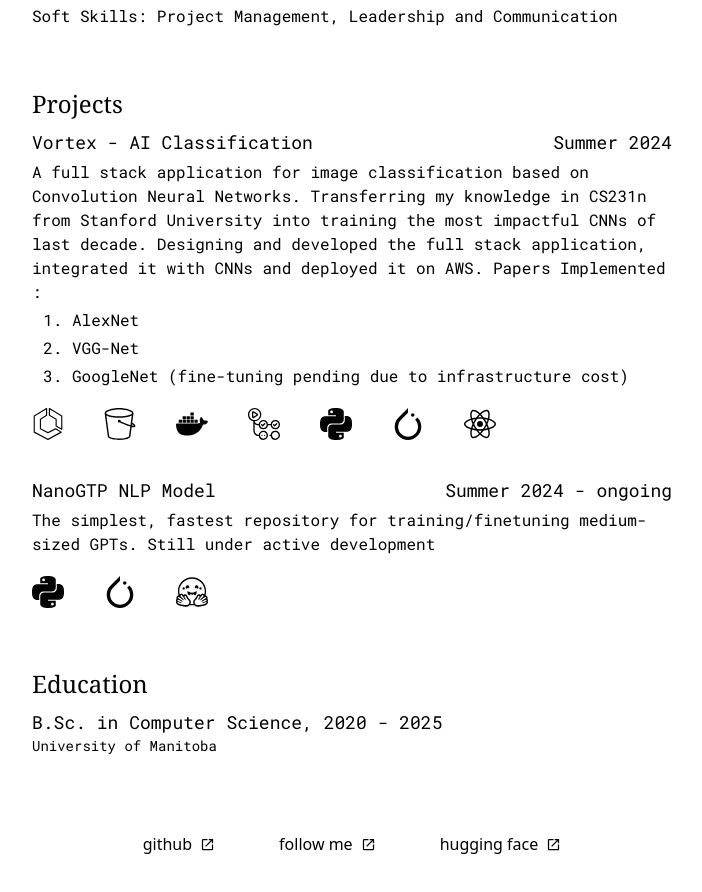
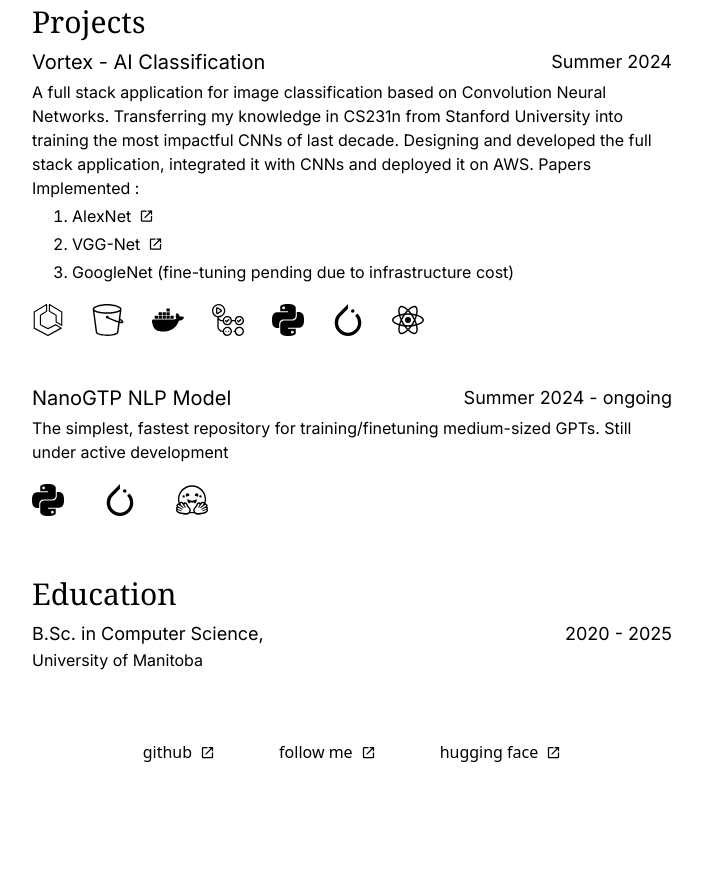
Before and after one commit to sakshambedi/websiteV2, a Next.js app: page / in a window 1280 px wide. Shown: the part 668-1560 px from the top of the page, without its empty margins (288-990 px from the left). After the commit the page ends 1528 px from the top, so only its background shows below. Built offline with nearby package versions, Linux system fonts and the light colour scheme.

Commit message:
updated font and fined some styling; change font on the code for the blog

```diff
--- a/app/[slug]/page.tsx
+++ b/app/[slug]/page.tsx
@@ -15,11 +15,13 @@ export default async function BlogPostPage({ params }: { params: { slug: string
     }
 
     return (
-        <div className='min-w-full flex justify-center prose dark:prose-invert prose-p:font-mono prose-li:font-mono prose-p:text-base prose-h2:font-serif prose-h2:text-2xl prose-h3:text-xl prose-h3:font-serif prose-h1:text-3xl  prose-a:text-sm prose-h1:font-normal prose-h2:font-normal prose-h3:font-normal dark:prose-a:text-blue-300 prose-a:text-blue-600  prose-ol:m-0 prose-li:m-0.5 prose-img:mx-auto prose-img:w-full prose-img:max-w-xl phone:prose-img:max-w-full phone:prose-h1:text-lg phone:prose-ol:text-sm phone:text-sm phone:prose-p:text-sm phone:prose-h3:mt-3 phone:prose-h3:text-lg phone:prose-h2:mt-3'>
-            <article className="w-6/12 phone:w-9/12 md:w-3/4 flex flex-col flex-nowrap  phone:prose-figure:w-full ">
-                <h1 className="flex font-serif justify-center text-3xl mb-0 pt-14 pb-3 phone:text-lg phone:pt-6 phone:pb-2">{blogPost.title}</h1>
-                <p className='font-mono text-base my-0'>Published Date: {blogPost.date?.toLocaleDateString()}</p>
+        <div className='pt-[4.5rem] pb-[4rem]  phone:pt-10 min-w-full flex justify-center prose dark:prose-invert prose-p:font-mono prose-li:font-mono prose-p:text-base prose-h2:font-serif prose-h2:text-2xl prose-h3:text-xl prose-h3:font-serif prose-h1:text-3xl  prose-a:text-sm prose-h1:font-normal prose-h2:font-normal prose-h3:font-normal dark:prose-a:text-blue-300 prose-a:text-blue-600  prose-ol:m-0 prose-li:m-0.5 prose-img:mx-auto prose-img:w-full prose-img:max-w-xl phone:prose-img:max-w-full phone:prose-h1:text-lg phone:prose-ol:text-sm phone:text-sm phone:prose-p:text-sm phone:prose-h3:mt-3 phone:prose-h3:text-lg phone:prose-h2:mt-3'>
+            <article className="w-6/12  phone:w-9/12 md:w-3/4 flex flex-col flex-nowrap  phone:prose-figure:w-full ">
+                <h1 className="flex font-serif justify-center text-4xl mb-0 pt-14 pb-3 phone:text-lg phone:pt-6 phone:pb-2">{blogPost.title}</h1>
+                <p className='flex font-mono text-base justify-center my-0'>Published Date: {blogPost.date?.toLocaleDateString()}</p>
                 <div className="w-full pt-10 phone:pt-5" dangerouslySetInnerHTML={{ __html: blogPost.contentHtml }} />
+
+                <p className="flex justify-center w-full sans-mono pb-10 phone:pb-5"><a href='https://www.linkedin.com/in/sakshambedi/'>© Saksham Bedi</a></p>
             </article>
         </div>
     );
--- a/app/layout.tsx
+++ b/app/layout.tsx
@@ -1,6 +1,6 @@
 
 import type { Metadata } from "next";
-import { Roboto_Mono } from "next/font/google";
+import { Inter } from "next/font/google";
 import "./globals.css";
 import React from "react";
 import { cn } from "@/lib/utils"
@@ -11,8 +11,9 @@ import { SpeedInsights } from "@vercel/speed-insights/next"
 import HeadResume from "@/config/head";
 
 
-const robotoMono = Roboto_Mono({
+const robotoMono = Inter({
   subsets: ['latin'],
+  weight: ['400', '700'],
   variable: '--font-roboto-mono',
 });
 
--- a/app/page.tsx
+++ b/app/page.tsx
@@ -16,15 +16,14 @@ export default async function Home() {
       <NavBar />
 
       <section className="w-1/2 min-h-screen flex flex-col  items-center self-center mx-auto phone:w-10/12 md:w-3/4 phone:mx-0 ">
-        <Tabs defaultValue="home" className="w-full py-10 phone:py-5 align-middle ">
-          <TabsList className="w-full space-x-10 align-middle font-mono font-normal focus:shadow-none shadow-none outline-none phone:space-x-5 md:space-x-7">
+        <Tabs defaultValue="home" className="w-full py-8 phone:py-5 align-middle ">
+          <TabsList className="w-full space-x-10 pb-4 align-middle font-mono font-normal focus:shadow-none shadow-none outline-none phone:space-x-5 md:space-x-7">
             <TabsTrigger value="home" className="text-lg phone:text-base" style={{ boxShadow: 'none', outline: 'none' }} >home</TabsTrigger>
             <TabsTrigger value="blog" className="text-lg phone:text-base" style={{ boxShadow: 'none', outline: 'none' }}>blog</TabsTrigger>
             <TabsTrigger value="work" className="text-lg phone:text-base" style={{ boxShadow: 'none', outline: 'none' }}>work</TabsTrigger>
           </TabsList>
           <TabsContent value="home" className="flex flex-col items-center">
             <HomeContent />
-            {/* home */}
           </TabsContent>
           <TabsContent value="blog" className="flex flex-col items-center">
             <BlogTable allData={allData} />
--- a/components/BlogTable.tsx
+++ b/components/BlogTable.tsx
@@ -31,15 +31,15 @@ export default function BlogTable({ allData }: { allData: AllPostDataTableInterf
                 <TableBody>
                     {allData.map(({ slug, date, title, category }: BlogPostTableInterface) => (
                         <TableRow key={slug} className="cursor-pointer">
-                            <TableCell className="text-base text-left text-gray-900 dark:text-gray-100 w-24 pl-0 phone:text-sm phone:px-0 phone:w-9 md:w-13 md:p-0">
+                            <TableCell className="text-base text-left text-gray-900 dark:text-gray-100 w-18 pr-0 pl-0 phone:text-sm phone:px-0 phone:w-9 md:w-13 md:p-0">
                                 {`${new Date(date).toLocaleDateString(undefined, { month: 'short' }).toLowerCase()} '${new Date(date).getFullYear().toString().slice(-2)}`}
                             </TableCell>
-                            <TableCell className="text-base text-left text-gray-900 dark:text-gray-100 phone:text-sm phone:px-1 phone:py-1 md:px-2 md:py-1.5">
+                            <TableCell className="text-base text-left px-1 text-gray-900 dark:text-gray-100 phone:text-sm phone:px-1 phone:py-1 md:px-2 md:py-1.5">
                                 <Link href={`/${slug}/`} className="hover:underline">
                                     {title}
                                 </Link>
                             </TableCell>
-                            <TableCell className="text-base text-right text-gray-900 dark:text-gray-100 pr-0 phone:text-sm phone:px-0 phone:py-1 phone:w-4">
+                            <TableCell className="text-base text-right text-gray-900 dark:text-gray-100 px-0 w-16 phone:text-sm phone:px-0 phone:py-1 phone:w-4">
                                 {category}
                             </TableCell>
                         </TableRow>
--- a/components/HomeContent.tsx
+++ b/components/HomeContent.tsx
@@ -1,16 +1,17 @@
+
 import Image from 'next/image'
 import React from 'react';
 
 
 export default function HomeContent() {
     return (
-        <div className="item-center w-full ">
-            <p className="text-base font-mono phone:text-sm ">Hi!👋🏼</p>
+        <div className="item-center w-full pt-2">
+            <p className="text-base font-mono mt-2 phone:mt-1 phone:text-sm ">Hi!👋🏼</p>
             <p className="text-base font-mono  pt-4 phone:text-sm phone:pt-4">My name is Saksham Bedi. I am a 5th year student at the University of Manitoba. I am a specializing in AI and Deep Learning with Economics Minor. I currently work at Daemon Defense Systems as a Technical Analyst.  In my free time, I like to learn new skills and explore new restaurants, read, play squash and table tennis, workout. Currently learning film photography.</p>
 
 
             <div className="pt-10">
-                <h1 className="font-serif text-2xl pt-5 md:pt-2 md:text-2xl phone:pt-3 phone:text-xl">Skills</h1>
+                <h1 className="font-serif text-3xl pt-5 md:pt-2 md:text-2xl phone:pt-3 phone:text-xl">Skills</h1>
                 <span className="font-mono text-base  phone:text-sm">
                     <p className=" pt-1 md:pt-1.5 phone:pt-1.5">Languages: Python, Java, SQL, JavaScript, Swift, Bash, C/C++, CQL, TypeScript</p>
                     <p className="pt-1 md:pt-1.5 phone:pt-1.5">Frameworks: Pytorch, Tensorflow, React, Next.js, Tailwind CSS, SwiftUI</p>
@@ -20,11 +21,11 @@ export default function HomeContent() {
             </div>
 
             <div className="pt-10">
-                <h2 className="font-serif text-2xl pt-5 md:pt-2 md:text-xl phone:pt-3 phone:text-xl">Projects</h2>
+                <h2 className="font-serif text-3xl pt-5 md:pt-2 md:text-xl phone:pt-3 phone:text-xl">Projects</h2>
 
                 <div className="project-info">
-                    <div className="flex flex-row justify-between  font-mono text-lg  font-base  pt-2  space-x-5 phone:space-x-3 phone:pt-1.5 md:pt-2 md:space-x-3">
-                        <h3 className='text-lg  phone:text-base md:text-basetext-left'>Vortex - AI Classification</h3>
+                    <div className="flex flex-row justify-between  font-mono   pt-2  space-x-5 phone:space-x-3 phone:pt-1.5 md:pt-2 md:space-x-3">
+                        <h3 className='text-xl phone:text-lg md:text-lg text-left'>Vortex - AI Classification</h3>
                         <p className='text-lg phone:text-base md:text-base  text-right'>Summer 2024</p>
                     </div>
                     <p className=" font-mono text-base phone:text-sm pt-1 md:pt-1 phone:pt-1.5 ">A full stack application for image classification based on Convolution Neural Networks. Transferring my knowledge in CS231n from Stanford University into training the most impactful CNNs of last decade. Designing and developed the full stack application, integrated it with CNNs and deployed it on AWS.
@@ -33,10 +34,16 @@ export default function HomeContent() {
 
                     <ul className="font-mono text-base phone:text-sm pt-1 md:pt-1 phone:pt-1.5  list-decimal list-outside pl-10 space-y-1   " >
                         <li>
-                            <a href="https://huggingface.co/sakshambedi/AlexNet-CIFAR10">AlexNet </a>
+                            <a href="https://huggingface.co/sakshambedi/AlexNet-CIFAR10" className='flex flex-row'>AlexNet
+                                <Image src="/icons/link.svg" width={15} height={15} alt="follow me on linkedin" className=" phone:hidden ml-2 dark:invert" />
+                                <Image src="/icons/link.svg" width={10} height={10} alt="follow me on linkedin" className="md:hidden lg:hidden ml-1 dark:invert" />
+                            </a>
                         </li>
                         <li>
-                            <a href="https://huggingface.co/sakshambedi/AlexNet-CIFAR10">VGG-Net</a>
+                            <a href="https://huggingface.co/sakshambedi/AlexNet-CIFAR10" className='flex flex-row'>VGG-Net
+                                <Image src="/icons/link.svg" width={15} height={15} alt="follow me on linkedin" className=" phone:hidden ml-2 dark:invert" />
+                                <Image src="/icons/link.svg" width={10} height={10} alt="follow me on linkedin" className="md:hidden lg:hidden ml-1 dark:invert" />
+                            </a>
                         </li>
                         <li>
                             <p>GoogleNet (fine-tuning pending due to infrastructure cost)</p>
@@ -44,7 +51,7 @@ export default function HomeContent() {
                         </li>
                     </ul>
 
-                    <div className='flex flex-row flex-wrap pt-5 phone:pt-4 justify-start gap-10 phone:gap-7 box-border w-full md:gap-9'>
+                    <div className='flex flex-row flex-wrap pt-5 phone:pt-4 justify-start space-x-7 phone:gap-7 box-border w-full md:gap-9'>
                         <Image
                             src="/icons/techstack/amazonecs.svg"
                             width={32}
@@ -76,9 +83,9 @@ export default function HomeContent() {
                 </div>
 
 
-                <div className="pt-7">
-                    <div className="flex flex-row justify-between  font-mono text-lg  font-base  pt-2  space-x-5 phone:space-x-3 phone:pt-1.5 md:pt-2 md:space-x-3">
-                        <h3 className='text-lg phone:text-base md:text-base text-left'>NanoGTP NLP Model</h3>
+                <div className="pt-10">
+                    <div className="flex flex-row justify-between  font-mono text-lg  font-base  pt-2  space-x-7 phone:space-x-3 phone:pt-1.5 md:pt-2 md:space-x-3">
+                        <h3 className='text-xl phone:text-lg md:text-lg text-left'>NanoGTP NLP Model</h3>
                         <h3 className='text-lg phone:text-base md:text-base text-right'>Summer 2024 - ongoing</h3>
                     </div>
                     <p className=" font-mono  text-base phone:text-sm pt-1 md:pt-1 phone:pt-1.5">The simplest, fastest repository for training/finetuning medium-sized GPTs. Still under active development
@@ -99,12 +106,12 @@ export default function HomeContent() {
 
 
             <div className="pt-10">
-                <h1 className="font-serif text-2xl pt-5 md:pt-2 md:text-xl phone:pt-3 phone:text-xl">Education</h1>
-                <div>
-                    <h3 className=" font-mono text-lg    pt-2  phone:text-sm phone:pt-1.5">B.Sc. in Computer Science, 2020 - 2025</h3>
-                    <p className=" font-mono text-sm  phone:text-sm pt- md:pt-0 phone:pt-1.5">University of Manitoba
-                    </p>
+                <h1 className="font-serif text-3xl pt-5 md:pt-2 md:text-xl phone:pt-3 phone:text-xl">Education</h1>
+                <div className="flex flex-row justify-between font-mono text-lg pt-2  phone:text-sm phone:pt-1.5">
+                    <h3 className='text-left'>B.Sc. in Computer Science, </h3>
+                    <h3 className='text-right'>2020 - 2025</h3>
                 </div>
+                <p className=" font-mono text-base  phone:text-sm md:pt-0">University of Manitoba</p>
             </div>
 
 
--- a/lib/post.ts
+++ b/lib/post.ts
@@ -30,7 +30,7 @@ export function getSortedPostsData(): AllPostDataTableInterface {
         .filter(dirent => dirent.isDirectory())
         .map(dirent => dirent.name);
 
-    console.log("File names in _posts directory:", dirNames);
+    // console.log("File names in _posts directory:", dirNames);
 
     const allPostsData: AllPostDataTableInterface = dirNames.map((dirName) => {
         const slug = dirName;
```
